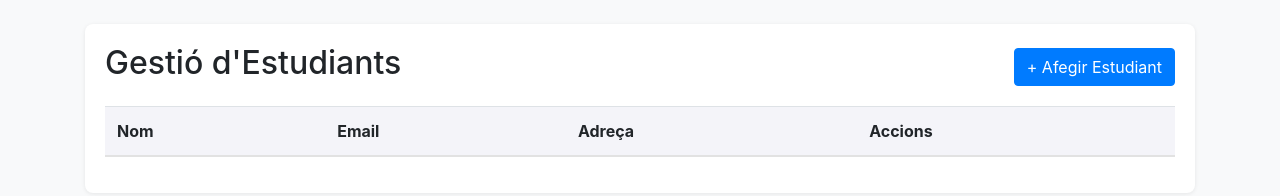
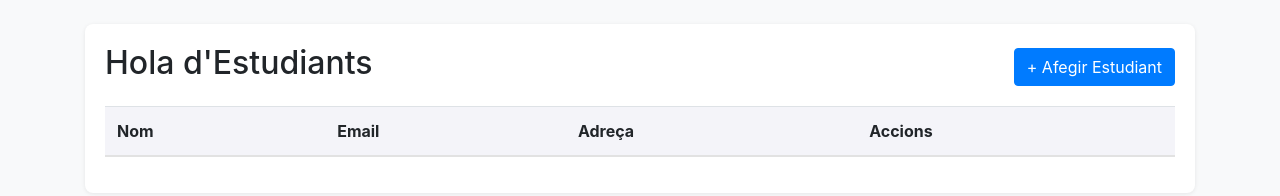
Before and after one commit to aleexg05/newFirebase, a website: page index.html in a window 1280 px wide. Drawn offline with nearby package versions, Linux system fonts and the light colour scheme; no server answers.

Commit message:
Modifico l'h2

```diff
--- a/index.html
+++ b/index.html
@@ -36,7 +36,7 @@
     <div class="page-card">
 
       <div class="d-flex justify-content-between align-items-center mb-3">
-        <h2>Gestió d'Estudiants</h2>
+        <h2>Hola d'Estudiants</h2>
         <a href="create.html" class="btn btn-primary">+ Afegir Estudiant</a>
       </div>
 
```
